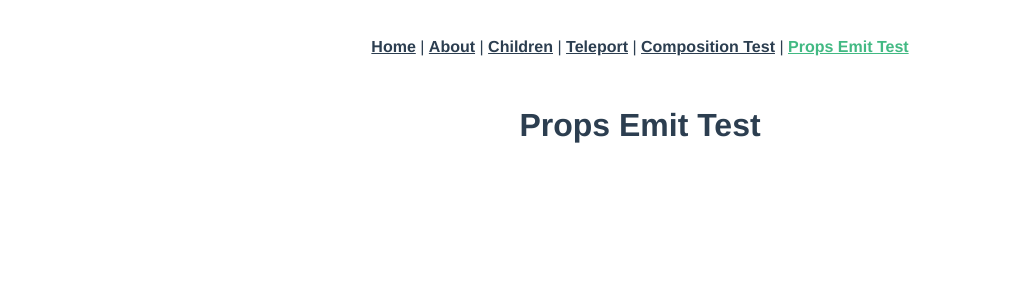
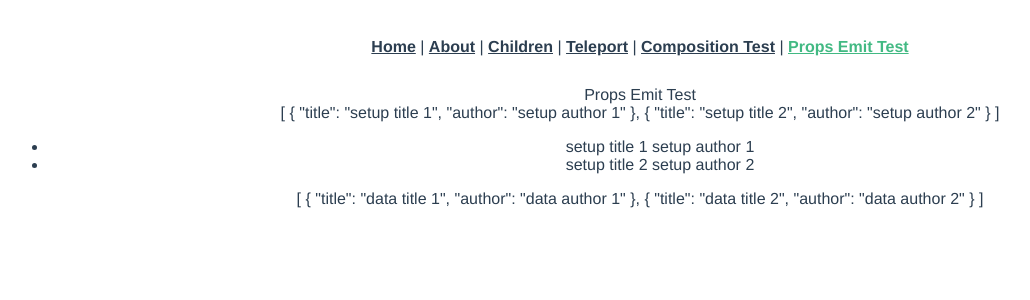
Before and after one commit to hidemiura1111/learning-vue3_cli, a Vue app: page /props-emit-test in a window 1280 px wide. Shown: the top 300 px of the page, without its empty margins (0-1030 px from the left). Built offline with nearby package versions, Linux system fonts and the light colour scheme.

Commit message:
Props from setup

```diff
--- a/src/App.vue
+++ b/src/App.vue
@@ -7,12 +7,44 @@
     <router-link to="/composition-test">Composition Test</router-link> |
     <router-link to="/props-emit-test">Props Emit Test</router-link>
   </nav>
-  <router-view/>
+  <router-view
+    :setupBooks="setupBooks"
+    :dataBooks="dataBooks"
+  />
 </template>
 <script>
+import { reactive } from 'vue';
+
 export default {
+  setup() {
+    const setupBooks = reactive([
+      {
+        title: 'setup title 1',
+        author: 'setup author 1'
+      },
+      {
+        title: 'setup title 2',
+        author: 'setup author 2'
+      }
+    ])
+
+    return {
+      setupBooks
+    }
+  },
   data() {
-    return {}
+    return {
+      dataBooks: [
+        {
+          title: 'data title 1',
+          author: 'data author 1'
+        },
+        {
+          title: 'data title 2',
+          author: 'data author 2'
+        }
+      ]
+    }
   },
   provide() {
     return {
--- a/src/views/PropsEmitTestView.vue
+++ b/src/views/PropsEmitTestView.vue
@@ -1,12 +1,27 @@
 <template>
   <div>
-    <h1>Props Emit Test</h1>
+    <div>Props Emit Test</div>
+    <div>{{ setupBooks }}</div>
+    <ul>
+      <li v-for="book in setupBooks" :key="book">
+        {{ book.title }}
+        {{ book.author }}
+      </li>
+    </ul>
+    <div>{{ dataBooks }}</div>
   </div>
 </template>
 
 <script>
 export default {
-
+  props: {
+    setupBooks: Array,
+    dataBooks: Array,
+  },
+  setup(props) {
+    console.log(props.setupBooks)
+    console.log(props.dataBooks)
+  }
 }
 </script>
 
```
